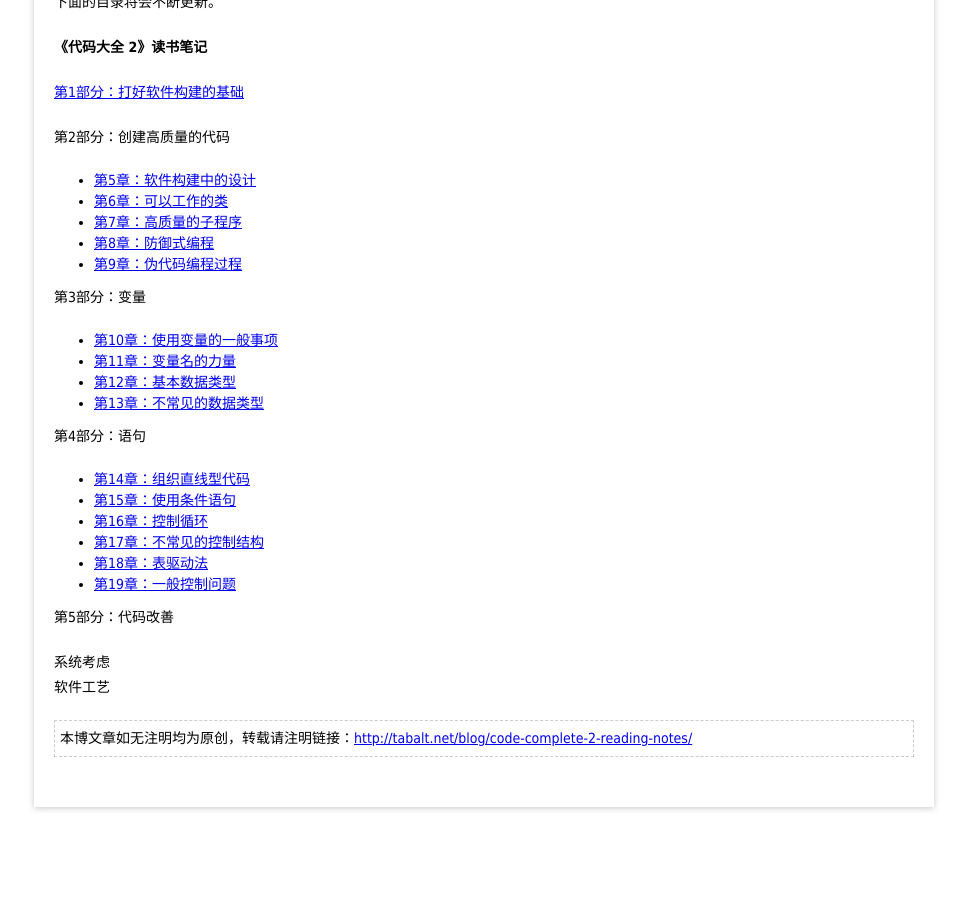
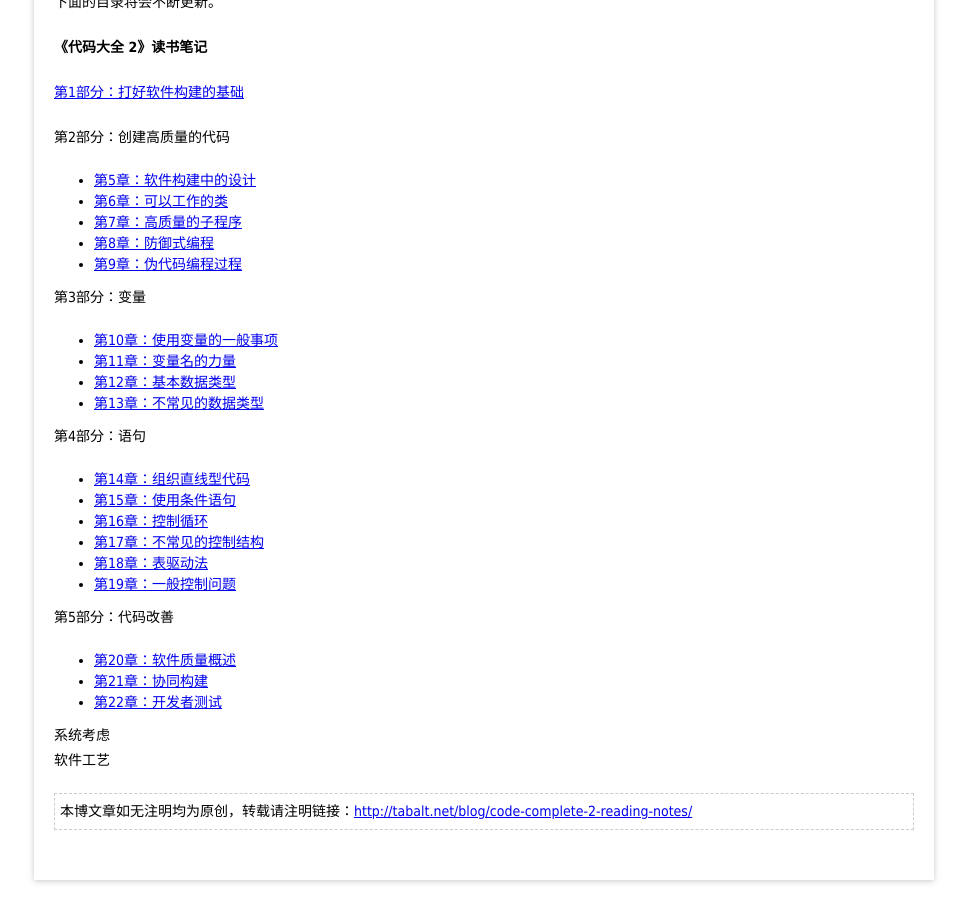
Before and after one commit to tabalt/tabalt.github.io, a Jekyll site: the page built from _posts/code-complete-2/2014-08-23-code-complete-2-reading-notes.md, in a window 1280 px wide and 900 px high, scrolled down 1030 px. Shown: the whole window, without its empty margins (156-1123 px from the left). Built offline with Jekyll 4.4.1, drawn with Linux system fonts in a browser that asks for light colours; Markdown is read by kramdown in place of the engine named in the settings; comment, search, counter and statistics services are not loaded; before the commit the page ends 1857 px from its top, so only the background shows below that.

Commit message:
Update 2014-08-23-code-complete-2-reading-notes.md

```diff
--- a/_posts/code-complete-2/2014-08-23-code-complete-2-reading-notes.md
+++ b/_posts/code-complete-2/2014-08-23-code-complete-2-reading-notes.md
@@ -75,6 +75,9 @@ categories: 博文
 
   第5部分：代码改善
 
+  * [第20章：软件质量概述](http://tabalt.net/blog/cc2-the-software-quality-landscape/)
+  * [第21章：协同构建](http://tabalt.net/blog/cc2-collaborative-construction/)
+  * [第22章：开发者测试](http://tabalt.net/blog/cc2-developer-testing/)
 
   系统考虑
   软件工艺
```
